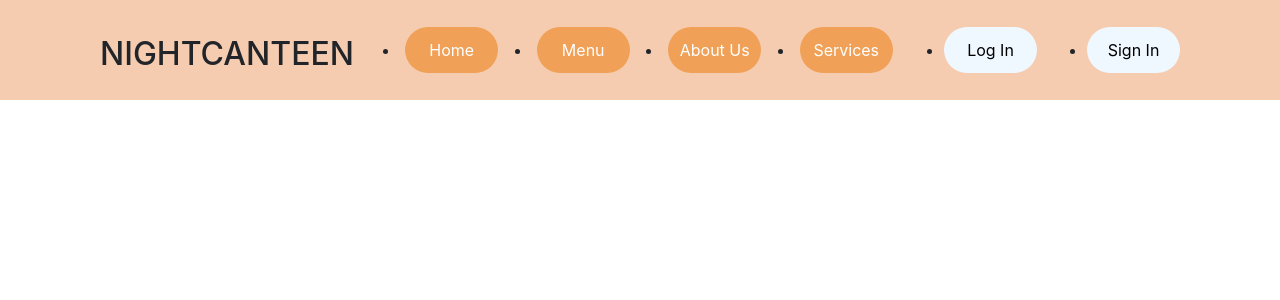
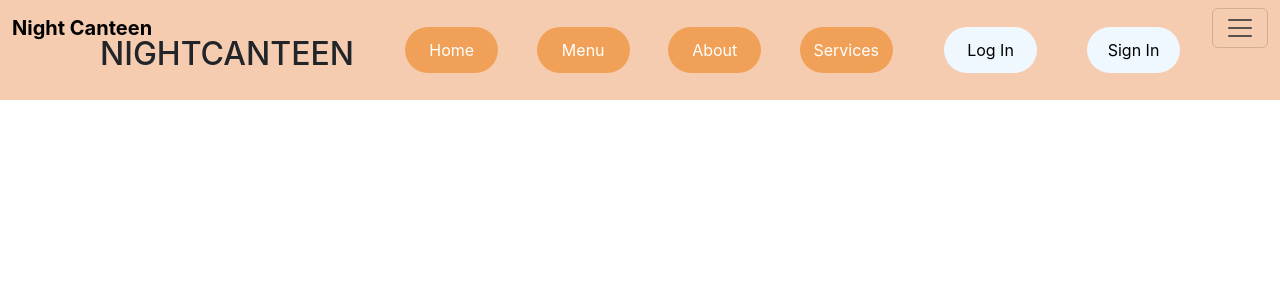
Before and after one commit to Vedant4581/IITISoC-23-Web18-Night-Canteen-Ordering-Portal, a React (Create React App) app in the folder frontend/: page / in a window 1280 px wide. Shown: the top 300 px of the page. Built offline with nearby package versions, Linux system fonts and the light colour scheme.

Commit message:
modified navbar with sticky feature

```diff
--- a/frontend/src/components/Navbar3.js
+++ b/frontend/src/components/Navbar3.js
@@ -1,7 +1,6 @@
 import React from 'react'
 import './navbar.css'
 export default function Navbar3() {
-
   return (
     <div>
       <nav className='main-nav'>
@@ -15,16 +14,16 @@ export default function Navbar3() {
         {/*                          2nd menu part                                         */}
         <div className='menu-link'>
             <ul>
-                <li>
+                <li className='without-bullet'>
                     <a className='navbar-link' href='/'><button className='link-button'>Home</button></a>
                 </li>
-                <li>
+                <li className='without-bullet'>
                     <a className='navbar-link' href='/'><button className='link-button'>Menu</button></a>
                 </li>
-                <li>
-                    <a className='navbar-link' href='/'><button className='link-button'>About Us</button></a>
+                <li className='without-bullet'>
+                    <a className='navbar-link' href='/'><button className='link-button'>About</button></a>
                 </li>
-                <li>
+                <li className='without-bullet'>
                     <a className='navbar-link' href='/'><button className='link-button'>Services</button></a>
                 </li>
             </ul>
@@ -33,22 +32,20 @@ export default function Navbar3() {
         {/*                         3rd part log in                                         */}
         <div className='login'>
             <ul>
-                <li><a href='/Login'><button className='user-button'>Log In</button></a></li>
-                <li><a href='/Login'><button className='user-button'>Sign In</button></a></li>
+                <li className='without-bullet'><a href='/Login'><button className='user-button'>Log In</button></a></li>
+                <li className='without-bullet'><a href='/Login'><button className='user-button'>Sign In</button></a></li>
             </ul>
             {/*                         ham berger menu start                               */}
 
         </div>
-        <div className='hamberger-menu hbm'>
 
-                    {/* <GiHamburgerMenu className='hbm'/> */}
-                    {/* <div class="navbar bg-body-tertiary fixed-top"> */}
-                    <div className="container-fluid navbar fixed-top">
-
+        <nav className="navbar ofc fixed-top media">
+            <div className="container-fluid">
+                    <a className="navbar-brand" href="/"><b>Night Canteen</b></a>
                     <button className="navbar-toggler" type="button" data-bs-toggle="offcanvas" data-bs-target="#offcanvasNavbar" aria-controls="offcanvasNavbar" aria-label="Toggle navigation">
                     <span className="navbar-toggler-icon"></span>
                     </button>
-                        <div className="offcanvas offcanvas-end" tabIndex="-1" id="offcanvasNavbar" aria-labelledby="offcanvasNavbarLabel">
+                    <div className="offcanvas offcanvas-end" tabindex="-1" id="offcanvasNavbar" aria-labelledby="offcanvasNavbarLabel">
                     <div className="offcanvas-header">
                         <h5 className="offcanvas-title" id="offcanvasNavbarLabel">Night Canteen</h5>
                         <button type="button" className="btn-close" data-bs-dismiss="offcanvas" aria-label="Close"></button>
@@ -62,7 +59,7 @@ export default function Navbar3() {
                             <a className="nav-link" href="/">Menu</a>
                         </li>
                         <li className="nav-item">
-                                <a className="nav-link" href="/">About Us</a>
+                            <a className="nav-link" href="/">About</a>
                         </li>
                         <li className="nav-item">
                             <a className="nav-link" href="/">Services</a>
@@ -73,15 +70,11 @@ export default function Navbar3() {
                         <li className="nav-item">
                             <a className="nav-link" href="/">Sign In</a>
                         </li>
-
                         </ul>
-
                     </div>
                     </div>
                 </div>
-
-
-        </div>
+                </nav>
       </nav>
     </div>
   )
```
Lines whose indentation alone changed are shown as unchanged.
